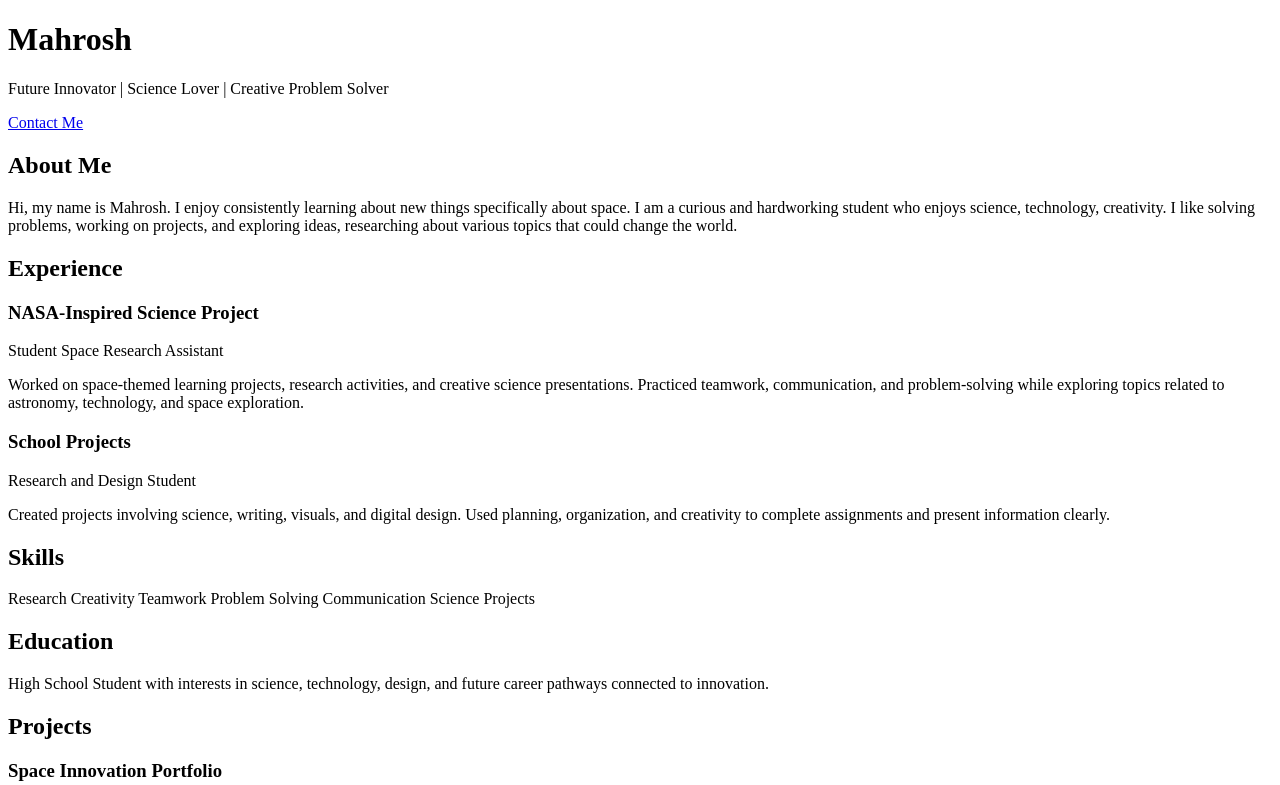
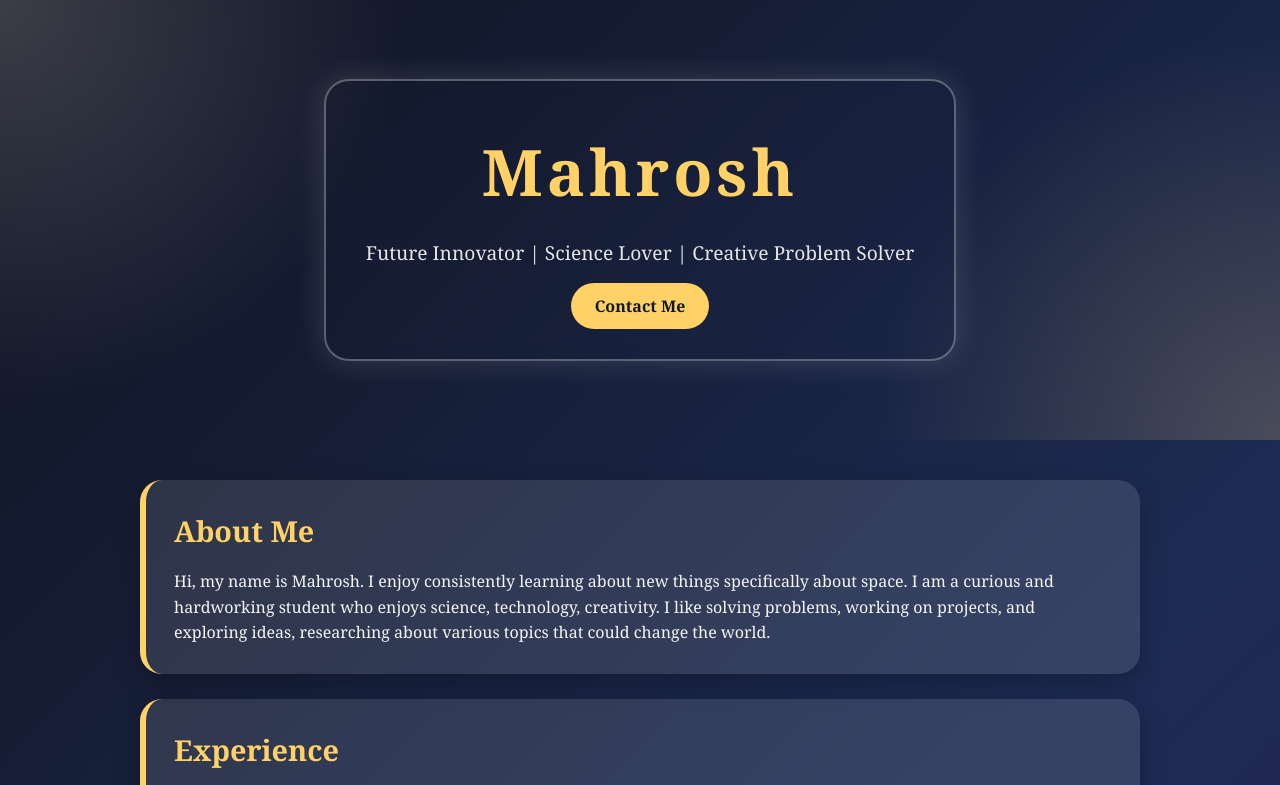
Before and after one commit to mahroshf7/resume-website, a plain HTML site: page index.html in a window 1280 px wide. Shown: the top 785 px of the page. Drawn offline with Linux system fonts and the light colour scheme.

Commit message:
Update style.css

```diff
--- a/style.css
+++ b/style.css
@@ -1,105 +1,139 @@
-<!DOCTYPE html>
-<html lang="en">
-<head>
-  <meta charset="UTF-8">
-  <meta name="viewport" content="width=device-width, initial-scale=1.0">
-  <title>Mahrosh Resume Website</title>
-  <link rel="stylesheet" href="style.css">
-</head>
-<body>
+* {
+  margin: 0;
+  padding: 0;
+  box-sizing: border-box;
+}
 
-  <header class="hero">
-    <div class="hero-text">
-      <h1>Mahrosh</h1>
-      <p class="tagline">Future Innovator | Science Lover | Creative Problem Solver</p>
-      <a href="#contact" class="button">Contact Me</a>
-    </div>
-  </header>
+body {
+  font-family: Georgia, 'Times New Roman', serif;
+  background: linear-gradient(135deg, #10131f, #1d2b53, #2f1b4f);
+  color: #f5f5f5;
+  line-height: 1.6;
+}
 
-  <main>
+.hero {
+  min-height: 55vh;
+  display: flex;
+  justify-content: center;
+  align-items: center;
+  text-align: center;
+  background:
+    radial-gradient(circle at top left, rgba(255, 255, 255, 0.18), transparent 30%),
+    radial-gradient(circle at bottom right, rgba(255, 210, 120, 0.2), transparent 30%);
+  padding: 40px 20px;
+}
 
-    <section class="card about">
-      <h2>About Me</h2>
-      <p>
-        Hi, my name is Mahrosh. I enjoy consistently learning about new things specifically about space. I am a curious and hardworking student who enjoys science,
-        technology, creativity. I like solving problems, working on projects, and exploring ideas, researching about various topics that could change the world.
-        </p>
-    </section>
+.hero-text {
+  border: 2px solid rgba(255, 255, 255, 0.3);
+  padding: 40px;
+  border-radius: 25px;
+  backdrop-filter: blur(8px);
+  box-shadow: 0 0 30px rgba(255, 255, 255, 0.15);
+}
 
-    <section class="card">
-      <h2>Experience</h2>
+h1 {
+  font-size: 4rem;
+  letter-spacing: 4px;
+  color: #ffd166;
+}
 
-      <div class="experience-box">
-        <h3>NASA-Inspired Science Project</h3>
-        <p class="role">Student Space Research Assistant</p>
-        <p>
-          Worked on space-themed learning projects, research activities, and creative science
-          presentations. Practiced teamwork, communication, and problem-solving while exploring
-          topics related to astronomy, technology, and space exploration.
-        </p>
-      </div>
+.tagline {
+  font-size: 1.2rem;
+  margin: 15px 0 25px;
+  color: #e6e6e6;
+}
 
-      <div class="experience-box">
-        <h3>School Projects</h3>
-        <p class="role">Research and Design Student</p>
-        <p>
-          Created projects involving science, writing, visuals, and digital design. Used planning,
-          organization, and creativity to complete assignments and present information clearly.
-        </p>
-      </div>
-    </section>
+.button {
+  text-decoration: none;
+  background-color: #ffd166;
+  color: #111827;
+  padding: 12px 24px;
+  border-radius: 30px;
+  font-weight: bold;
+  transition: 0.3s;
+}
 
-    <section class="card">
-      <h2>Skills</h2>
-      <div class="skills">
-        <span>Research</span>
-        <span>Creativity</span>
-        <span>Teamwork</span>
-        <span>Problem Solving</span>
-        <span>Communication</span>
-        <span>Science Projects</span>
-      </div>
-    </section>
+.button:hover {
+  background-color: #ffffff;
+  transform: scale(1.05);
+}
 
-    <section class="card">
-      <h2>Education</h2>
-      <p>
-        High School Student with interests in science, technology, design, and future career
-        pathways connected to innovation.
-      </p>
-    </section>
+main {
+  width: 85%;
+  max-width: 1000px;
+  margin: 40px auto;
+}
 
-    <section class="card">
-      <h2>Projects</h2>
+.card {
+  background: rgba(255, 255, 255, 0.11);
+  margin-bottom: 25px;
+  padding: 28px;
+  border-radius: 22px;
+  box-shadow: 0 8px 25px rgba(0, 0, 0, 0.25);
+  border-left: 6px solid #ffd166;
+}
 
-      <div class="project">
-        <h3>Space Innovation Portfolio</h3>
-        <p>
-          A creative project focused on space exploration, futuristic technology, and how science
-          can help people understand the universe.
-        </p>
-      </div>
+.card:hover {
+  transform: translateY(-4px);
+  transition: 0.3s;
+}
 
-      <div class="project">
-        <h3>Personal Resume Website</h3>
-        <p>
-          Designed and built a resume website using HTML and CSS to display personal information,
-          skills, experience, and goals.
-        </p>
-      </div>
-    </section>
+h2 {
+  color: #ffd166;
+  margin-bottom: 15px;
+  font-size: 1.8rem;
+}
 
-    <section class="card" id="contact">
-      <h2>Contact</h2>
-      <p>Email: Available upon request</p>
-      <p>Location: British Columbia, Canada</p>
-    </section>
+h3 {
+  color: #ffffff;
+  margin-bottom: 5px;
+}
 
-  </main>
+.role {
+  color: #9ee6ff;
+  font-weight: bold;
+  margin-bottom: 8px;
+}
 
-  <footer>
-    <p>© 2026 Mahrosh | Resume Website</p>
-  </footer>
+.experience-box,
+.project {
+  background-color: rgba(255, 255, 255, 0.08);
+  padding: 18px;
+  border-radius: 15px;
+  margin-top: 15px;
+}
 
-</body>
-</html>
+.skills {
+  display: flex;
+  flex-wrap: wrap;
+  gap: 12px;
+}
+
+.skills span {
+  background-color: #ffd166;
+  color: #111827;
+  padding: 10px 16px;
+  border-radius: 20px;
+  font-weight: bold;
+}
+
+footer {
+  text-align: center;
+  padding: 25px;
+  background-color: rgba(0, 0, 0, 0.35);
+  color: #dddddd;
+}
+
+@media screen and (max-width: 600px) {
+  h1 {
+    font-size: 2.8rem;
+  }
+
+  .hero-text {
+    padding: 25px;
+  }
+
+  main {
+    width: 92%;
+  }
+}
```
